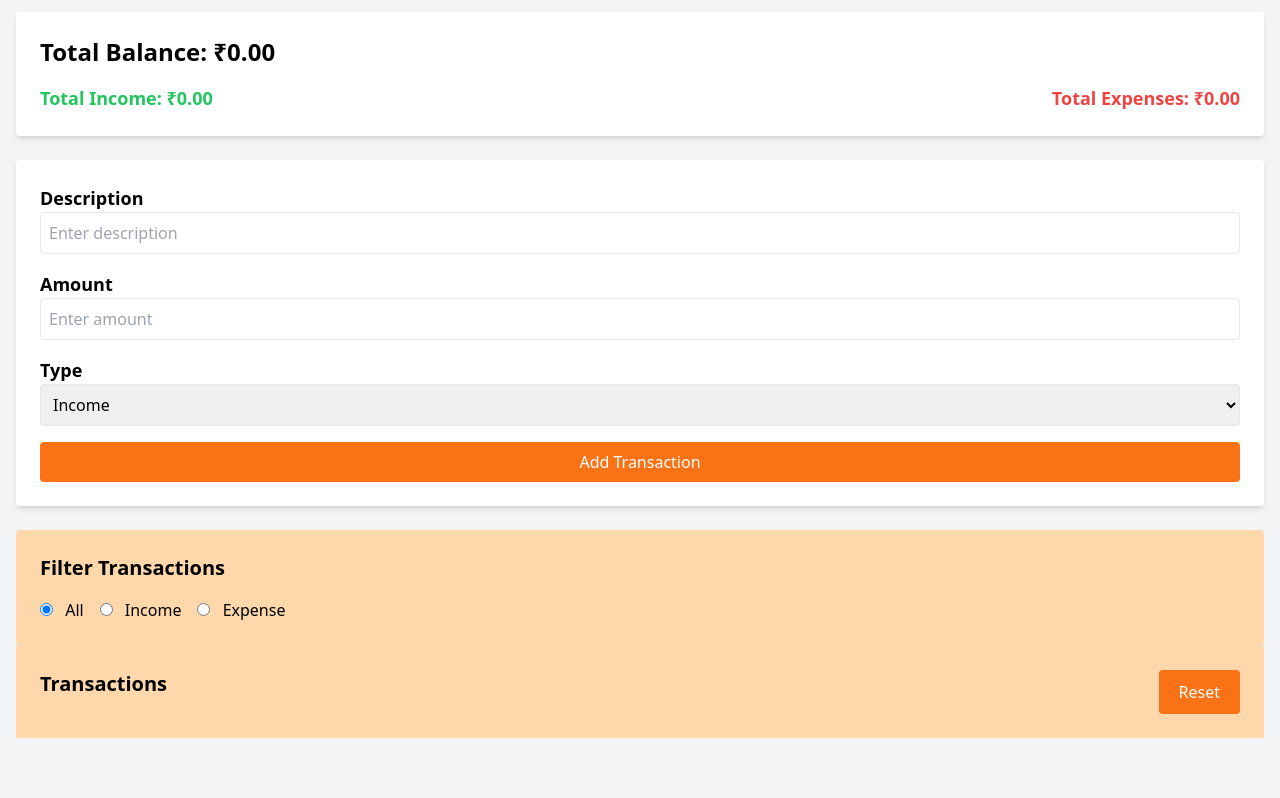
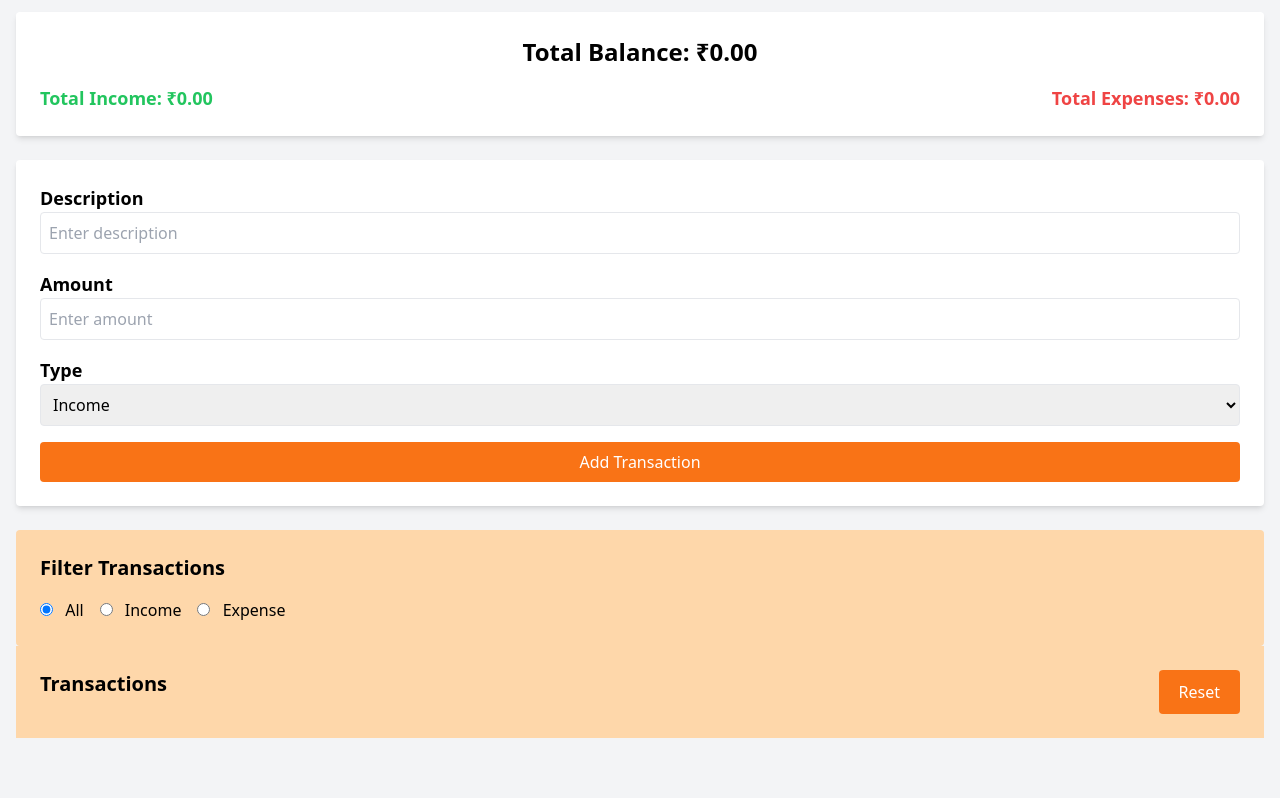
Before and after one commit to SanjaySarvah/Expense-Calculator, a plain HTML site: page index.html in a window 1280 px wide. Shown: the part 92-890 px from the top of the page. Drawn offline with nearby package versions, Linux system fonts and the light colour scheme.

Commit message:
Update index.html

```diff
--- a/index.html
+++ b/index.html
@@ -13,7 +13,7 @@
 
 
     <div class="bg-white p-6 rounded shadow-md mb-6 sticky top-0 z-10 ">
-      <h2 class="text-2xl font-bold">Total Balance: <span id="total-balance">₹0.00</span></h2>
+      <h2 class="text-2xl font-bold text-center">Total Balance: <span id="total-balance">₹0.00</span></h2>
       <div class="flex justify-between mt-4">
         <div>
           <h3 class="text-lg font-semibold text-green-500">Total Income: <span id="total-income">₹0.00</span></h3>
```
